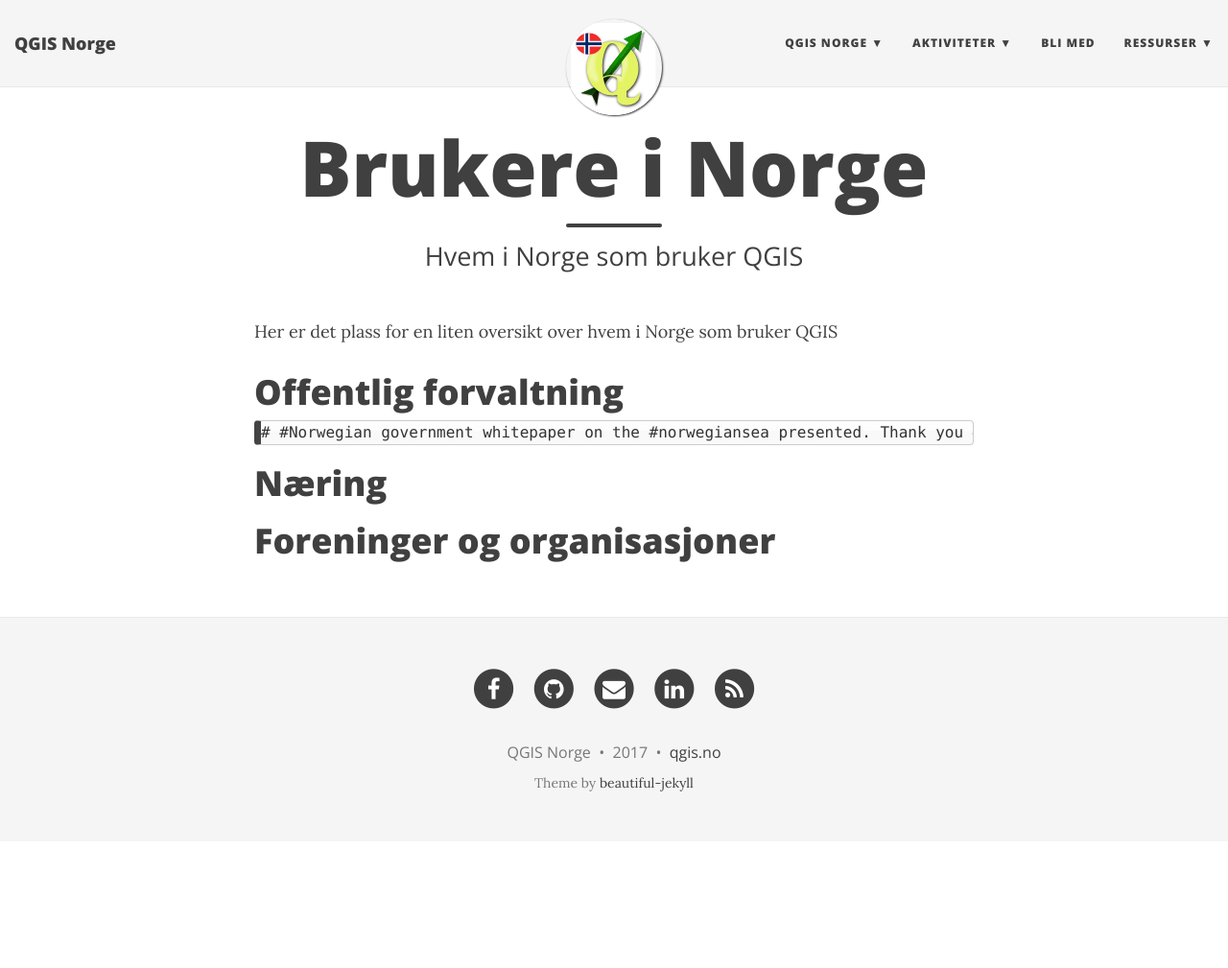
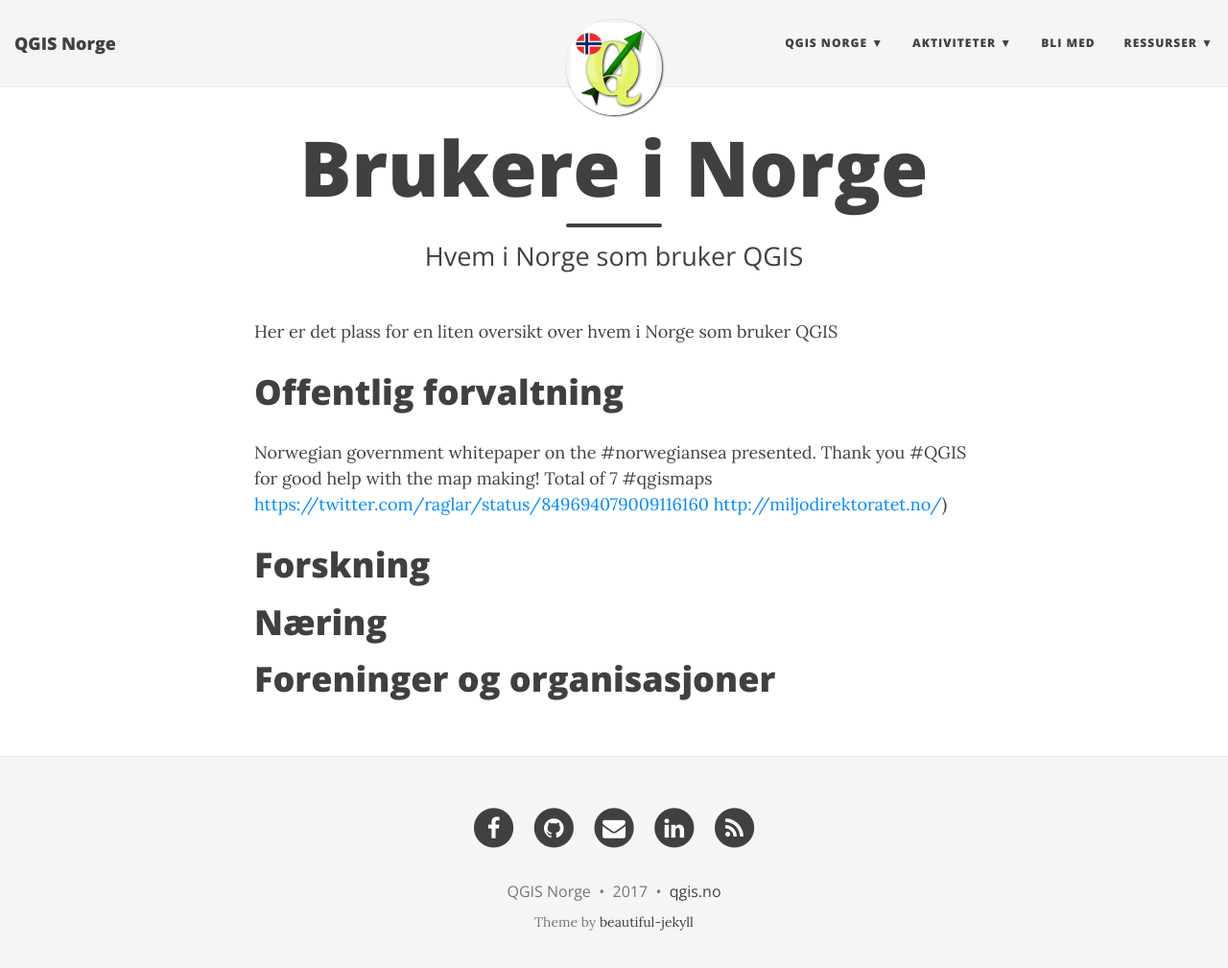
Before and after one commit to qgisnorge/qgisnorge.github.io, a Jekyll site: the page built from brukere.md, in a window 1280 px wide and 1022 px high. Shown: the top 1009 px of the window at 96% size. Built offline with Jekyll 4.4.1, drawn with Linux system fonts in a browser that asks for light colours; nearby versions of some CDN libraries.

Commit message:
no message

```diff
--- a/brukere.md
+++ b/brukere.md
@@ -7,7 +7,7 @@
 Her er det plass for en liten oversikt over hvem i Norge som bruker QGIS
 
 # Offentlig forvaltning
-	# #Norwegian government whitepaper on the #norwegiansea presented. Thank you #QGIS for good help with the map making! Total of 7 #qgismaps
+Norwegian government whitepaper on the #norwegiansea presented. Thank you #QGIS for good help with the map making! Total of 7 #qgismaps
 [https://twitter.com/raglar/status/849694079009116160](Twitter link from Ragnvald Larsen) [http://miljodirektoratet.no/](Miljødirektoratet))
 # Forskning
 
```
